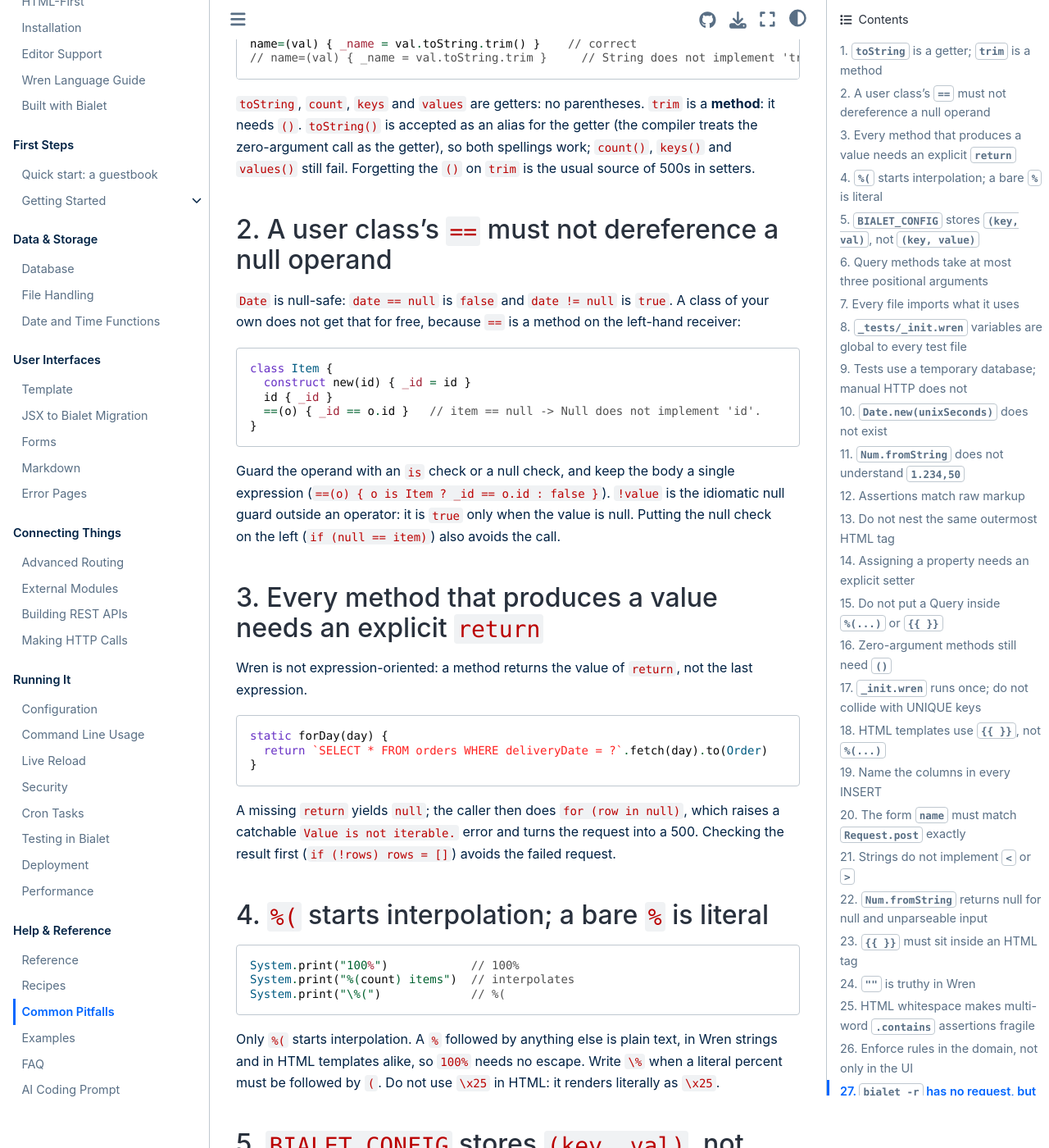
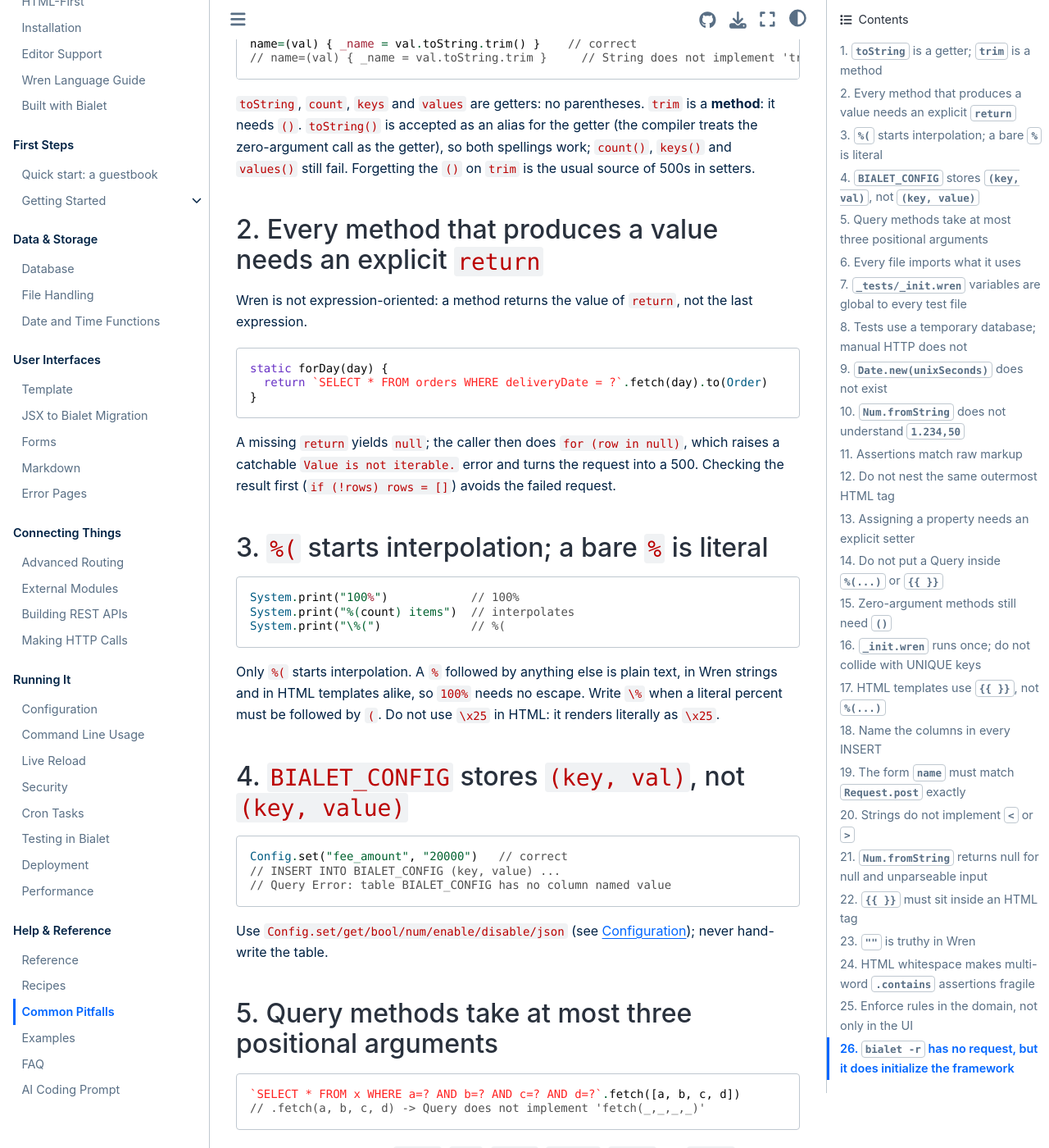
Before and after one commit to bialet/bialet, a Sphinx documentation site: the page built from docs/pitfalls.md, in a window 1280 px wide and 1400 px high, scrolled down 355 px. Shown: the whole window at 82% size. Built offline with Sphinx 7.4.7 and the Sphinx Book theme 1.1.4, drawn with Linux system fonts in a browser that asks for light colours; the version number could not be read and is left out; some of the changed text lies outside the part shown.

Commit message:
fix(wren): make equality with null non-overridable
`value == null` is a normal method call, so it dispatched to the value's
`==`. A user class that compares a field on the other operand crashed with
"Null does not implement ...", and `Date` needed its own guard.

Compare a null operand by identity before method lookup: `==` is true only
when the receiver is null, `!=` the opposite, for primitives and user
classes alike. Both symbols are cached when the VM is created, so the check
is one branch on an otherwise ordinary call.

Drop the pitfall; the Date guard remains for non-null, non-Date operands.

````diff
--- a/docs/pitfalls.md
+++ b/docs/pitfalls.md
@@ -20,27 +20,7 @@ a **method**: it needs `()`. `toString()` is accepted as an alias for the getter
 work; `count()`, `keys()` and `values()` still fail. Forgetting the `()` on
 `trim` is the usual source of 500s in setters.
 
-## 2. A user class's `==` must not dereference a null operand
-
-`Date` is null-safe: `date == null` is `false` and `date != null` is `true`.
-A class of your own does not get that for free, because `==` is a method on the
-left-hand receiver:
-
-```wren
-class Item {
-  construct new(id) { _id = id }
-  id { _id }
-  ==(o) { _id == o.id }   // item == null -> Null does not implement 'id'.
-}
-```
-
-Guard the operand with an `is` check or a null check, and keep the body a single
-expression (`==(o) { o is Item ? _id == o.id : false }`). `!value` is the
-idiomatic null guard outside an operator: it is `true` only when the value is
-null. Putting the null check on the left (`if (null == item)`) also avoids the
-call.
-
-## 3. Every method that produces a value needs an explicit `return`
+## 2. Every method that produces a value needs an explicit `return`
 
 Wren is not expression-oriented: a method returns the value of `return`, not the
 last expression.
@@ -302,14 +282,14 @@ Test.get("/").contains("1 paciente para")  // fails if the template wraps the li
 HTML collapses or inserts whitespace between words. Assert a single stable
 token (a heading, a name, a badge) instead of a multi-word sentence.
 
-## 26. Enforce rules in the domain, not only in the UI
+## 25. Enforce rules in the domain, not only in the UI
 
 Disabling a button is not validation: a direct `POST` bypasses it. Put the rule
 in the domain method (and a UNIQUE index where the database can express it).
 Example: "one open loan per book" must be checked in `Loan.create`, not only by
 rendering the button as disabled.
 
-## 27. `bialet -r` has no request, but it does initialize the framework
+## 26. `bialet -r` has no request, but it does initialize the framework
 
 `bialet -r` executes a bare Wren script. It runs `Db.init` first, so the
 `BIALET_*` tables exist and the framework helpers work:
````
Also changed, not shown: other parts of docs/pitfalls.md (+22 -22 lines), 4 other files.
